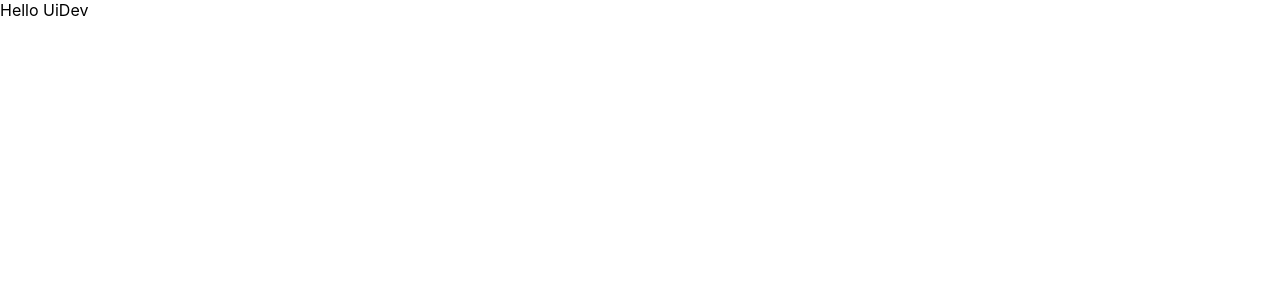
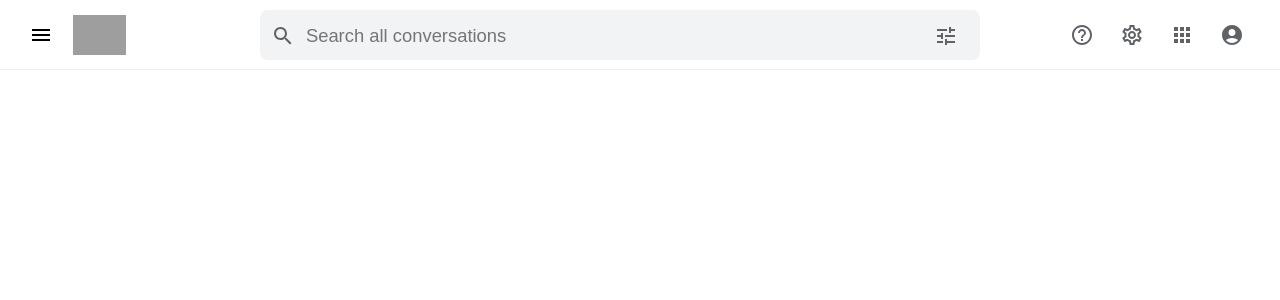
Before and after one commit to uidev-in/react-gmail-clone, a React (Create React App) app: page / in a window 1280 px wide. Shown: the top 300 px of the page. Built offline with nearby package versions, Linux system fonts and the light colour scheme; grey boxes are pictures that could not be loaded.

Commit message:
adde header design

```diff
--- a/package.json
+++ b/package.json
@@ -3,12 +3,17 @@
   "version": "0.1.0",
   "private": true,
   "dependencies": {
+    "@emotion/react": "^11.7.1",
+    "@emotion/styled": "^11.6.0",
+    "@mui/icons-material": "^5.3.1",
+    "@mui/material": "^5.4.0",
     "@testing-library/jest-dom": "^5.16.2",
     "@testing-library/react": "^12.1.2",
     "@testing-library/user-event": "^13.5.0",
     "react": "^17.0.2",
     "react-dom": "^17.0.2",
     "react-scripts": "5.0.0",
+    "styled-components": "^5.3.3",
     "web-vitals": "^2.1.4"
   },
   "scripts": {
--- a/public/index.html
+++ b/public/index.html
@@ -2,14 +2,12 @@
 <html lang="en">
   <head>
     <meta charset="utf-8" />
-    <link rel="icon" href="%PUBLIC_URL%/favicon.ico" />
     <meta name="viewport" content="width=device-width, initial-scale=1" />
     <meta name="theme-color" content="#000000" />
     <meta
       name="description"
       content="Web site created using create-react-app"
     />
-    <link rel="apple-touch-icon" href="%PUBLIC_URL%/logo192.png" />
     <!--
       manifest.json provides metadata used when your web app is installed on a
       user's mobile device or desktop. See https://developers.google.com/web/fundamentals/web-app-manifest/
@@ -24,7 +22,7 @@
       work correctly both with client-side routing and a non-root public URL.
       Learn how to configure a non-root public URL by running `npm run build`.
     -->
-    <title>React App</title>
+    <title>React Gmail Clone</title>
   </head>
   <body>
     <noscript>You need to enable JavaScript to run this app.</noscript>
--- a/src/App.js
+++ b/src/App.js
@@ -1,8 +1,13 @@
 import logo from "./logo.svg";
 import "./App.css";
+import Header from "./components/layout/Header";
 
 function App() {
-  return <div className="App">Hello UiDev</div>;
+  return (
+    <div className="App">
+      <Header />
+    </div>
+  );
 }
 
 export default App;
--- /dev/null
+++ b/src/components/layout/Header.js
@@ -0,0 +1,96 @@
+import React from "react";
+import styled from "styled-components";
+
+//material-icons
+import MenuIcon from "@mui/icons-material/Menu";
+import SearchIcon from "@mui/icons-material/Search";
+import TuneIcon from "@mui/icons-material/Tune";
+import HelpOutlineOutlinedIcon from "@mui/icons-material/HelpOutlineOutlined";
+import SettingsOutlinedIcon from "@mui/icons-material/SettingsOutlined";
+import AppsIcon from "@mui/icons-material/Apps";
+import AccountCircleIcon from "@mui/icons-material/AccountCircle";
+
+//styling our component
+
+const Wrapper = styled.div`
+  padding: 10px;
+  height: 70px;
+  display: grid;
+  grid-template-columns: 250px auto 200px;
+  align-items: center;
+  border-bottom: 1px solid #eceff1;
+`;
+const LogoWrapper = styled.div`
+  height: 50px;
+  display: grid;
+  grid-template-columns: 25% auto;
+  align-items: center;
+`;
+const Menu = styled.div`
+  display: grid;
+  place-items: center;
+`;
+const Logo = styled.div`
+  height: 40px;
+  display: flex;
+`;
+const SearchWrapper = styled.div``;
+const SearchBarWrapper = styled.div`
+  background-color: #f1f3f4;
+  border: 1px solid transparent;
+  border-radius: 8px;
+  max-width: 720px;
+  height: 50px;
+  display: grid;
+  grid-template-columns: 5% auto 5%;
+  align-items: center;
+  padding: 10px;
+
+  input {
+    background-color: transparent;
+    border: none;
+    height: 30px;
+    font-size: 1.15rem;
+    :focus {
+      outline: none;
+    }
+  }
+`;
+const IconWrapper = styled.div`
+  height: 50px;
+  display: grid;
+  grid-template-columns: 1fr 1fr 1fr 1fr;
+  align-items: center;
+  color: #5f6368;
+`;
+
+export default function Header() {
+  return (
+    <Wrapper>
+      <LogoWrapper>
+        {/* <div style={{ display: "flex", justifyContent: "center" }}>
+          <MenuIcon />
+        </div> */}
+        <Menu>
+          <MenuIcon />
+        </Menu>
+        <Logo>
+          <img src="https://ssl.gstatic.com/ui/v1/icons/mail/rfr/logo_gmail_lockup_default_2x_r2.png" />
+        </Logo>
+      </LogoWrapper>
+      <SearchWrapper>
+        <SearchBarWrapper>
+          <SearchIcon style={{ color: "#5f6368" }} />
+          <input type="text" placeholder="Search all conversations" />
+          <TuneIcon style={{ color: "#5f6368" }} />
+        </SearchBarWrapper>
+      </SearchWrapper>
+      <IconWrapper>
+        <HelpOutlineOutlinedIcon />
+        <SettingsOutlinedIcon />
+        <AppsIcon />
+        <AccountCircleIcon />
+      </IconWrapper>
+    </Wrapper>
+  );
+}
```
Also changed, not shown: 2 other files (tests, documents, lock files or other folders).
